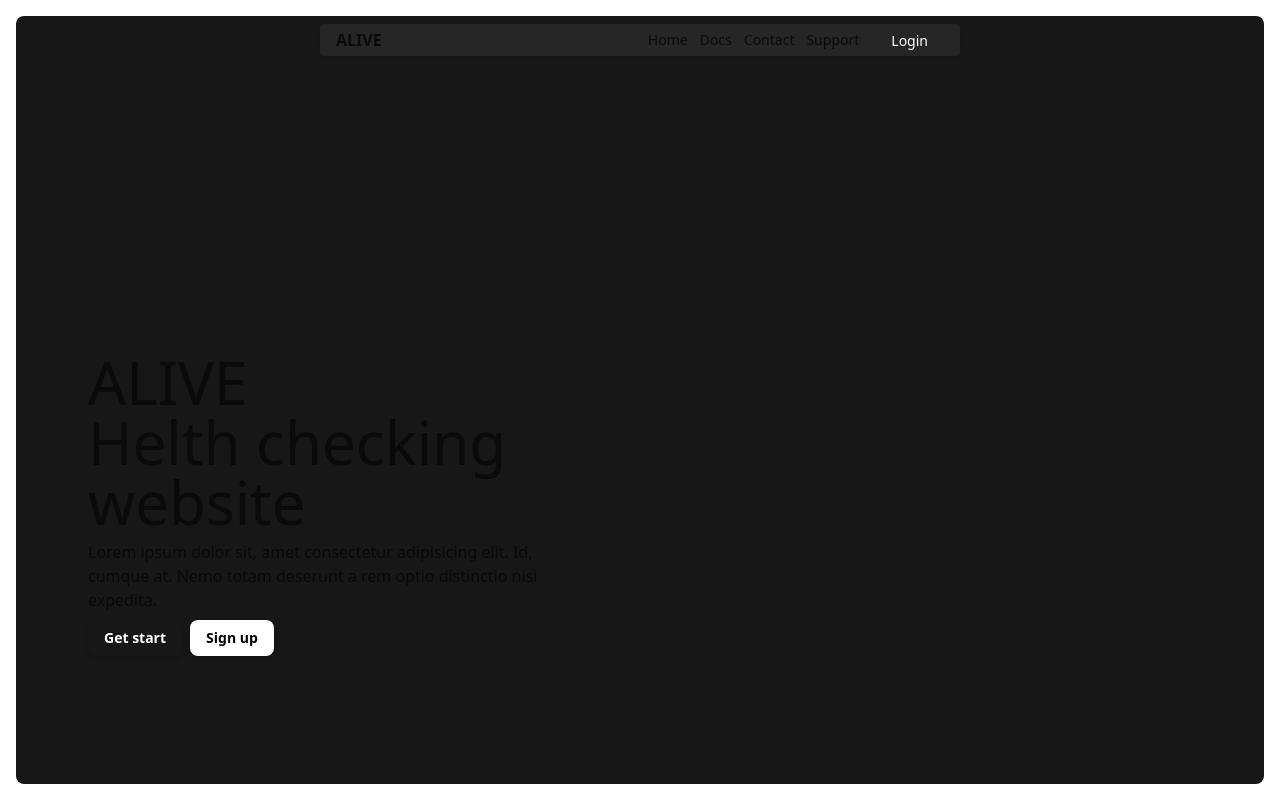
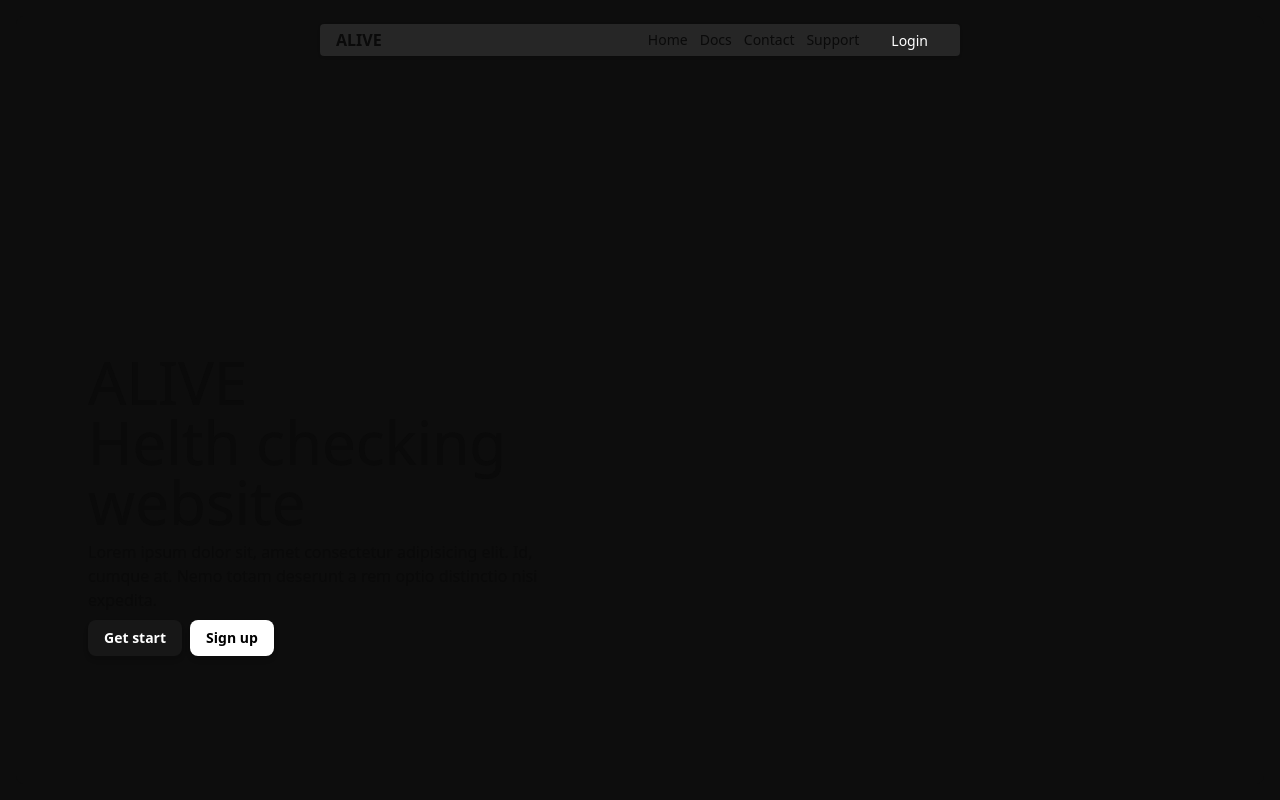
Before and after one commit to Yash-kumar-Halder/alive, a Next.js app: page / in a window 1280 px wide. Built offline with nearby package versions, Linux system fonts and the light colour scheme; no server answers.

Commit message:
UI: update UI and colors

```diff
--- a/app/layout.tsx
+++ b/app/layout.tsx
@@ -24,7 +24,7 @@ export default function RootLayout({
             lang="en"
             suppressHydrationWarning
         >
-            <body className={`${inter.variable} antialiased`}>
+            <body className={`${inter.variable} antialiased bg-[#0D0D0D]`}>
                 <Providers>
                     {children}
                     <Toaster />
--- a/app/page.tsx
+++ b/app/page.tsx
@@ -4,7 +4,7 @@ import { Button } from '@/components/ui/button';
 export default function Home() {
     return (
         <div className="w-full min-h-screen p-4">
-            <div className="w-full min-h-[calc(100vh-32px)] flex rounded-md bg-neutral-900 border-red-400">
+            <div className="w-full min-h-[calc(100vh-32px)] flex rounded-md bg-[#0D0D0D] border-red-400">
                 <BaseNavigation />
                 <div className="w-1/2 flex flex-col justify-end py-32 px-18">
                     <h1 className="text-6xl">
--- a/components/create-workspace.tsx
+++ b/components/create-workspace.tsx
@@ -65,14 +65,14 @@ const CreateWorkspace = () => {
                 <Button>Create new workspace</Button>
             </DialogTrigger>
 
-            <DialogContent>
+            <DialogContent className="bg-[#0D0D0D]">
                 <DialogHeader>
-                    <DialogTitle>Create workspace</DialogTitle>
+                    <DialogTitle className="text-2xl">Create workspace</DialogTitle>
                 </DialogHeader>
 
                 <form
                     onSubmit={handleSubmit(onSubmit)}
-                    className="flex flex-col gap-4 p-4
+                    className="flex flex-col gap-4 py-4
           [&_input]:border
           [&_input]:border-neutral-600
           [&_input]:focus:outline-0
```
